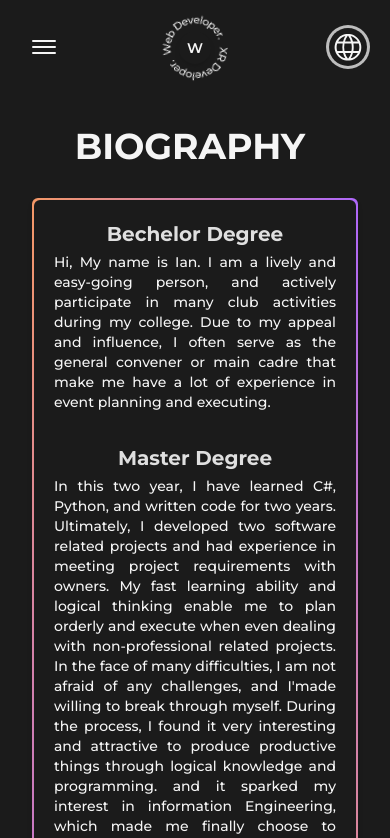
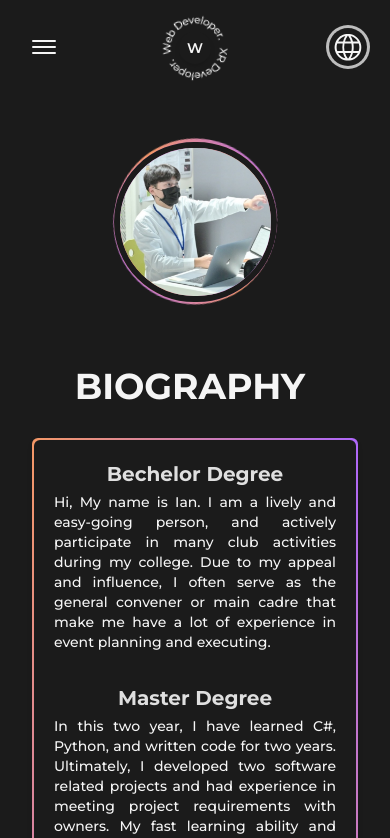
Before and after one commit to woo49m/Portfolio, a Next.js app: page /about in a window 390 px wide. Shown: the top 838 px of the page. Built offline with nearby package versions, Linux system fonts and the light colour scheme.

Commit message:
自製ping動畫特效

```diff
--- a/src/pages/about.js
+++ b/src/pages/about.js
@@ -15,6 +15,8 @@ import {
 } from "framer-motion";
 import TransitionEffect from "@/components/TransitionEffect";
 import { useTranslation } from "react-i18next";
+
+import IanWork from "../../public/images/profile/Ian_work.jpg";
 
 const AnimatedNumbers = ({ value }) => {
   const ref = useRef(null);
@@ -53,6 +55,20 @@ const About = () => {
       <main className="flex w-full flex-col items-center justify-center dark:text-light">
         <Layout className="pt-16">
           <HireMe />
+          <div className="flex items-center w-full justify-center mt-4 mb-16 ">
+            <div className=" relative lg:w-1/2 w-1/3 dark:bg-gradient-to-tl from-gradient1 via-gradient2 to-gradient1 bg-dark/60  rounded-full ">
+              <Image
+                src={IanWork}
+                alt="Ian_Hsu"
+                className="rounded-full flex justify-center border-[6px] border-dark border-solid items-center w-full h-auto lg:inline-block "
+              />
+              <div
+                className="w-[102%] h-[102%] animate-spin-slow-fast absolute left-[-1%] top-[-1%]
+                 rounded-full -z-10 bg-gradient-to-tl from-gradient1 via-gradient2 to-gradient1"
+              ></div>
+            </div>
+          </div>
+
           <AnimatedText
             text={t("About.Biography")}
             className="mb-16 lg:!text-7xl sm:!text-6xl xs:!text-4xl sm:mb-8 "
--- a/src/pages/index.js
+++ b/src/pages/index.js
@@ -9,6 +9,7 @@ import HireMe from "@/components/HireMe";
 import TransitionEffect from "@/components/TransitionEffect";
 import { useTranslation } from "react-i18next";
 
+import three from "../../public/images/profile/Three.jpg";
 import Ian9 from "../../public/images/profile/Ian9.jpg";
 import Ian10 from "../../public/images/profile/Ian10.jpg";
 
@@ -27,8 +28,8 @@ export default function Home() {
       <main className="flex items-center text-dark w-full min-h-screen  dark:text-light">
         <Layout className="pt-0 md:p-16 sm:pt-8">
           <div className="flex items-center justify-between w-full lg:flex-col">
-            <div className="w-2/3 xl:w-2/3 flex flex-row flex-wrap justify-center md:w-3/4 sm:w-4/5 xs:w-full">
-              <div className=" relative w-2/3 md:w-4/5   rounded-full shadow-xl ">
+            <div className="w-2/3 xl:w-2/3  flex flex-row  flex-wrap justify-center md:w-3/4 sm:w-4/5 xs:w-full">
+              <div className=" relative w-3/4 md:w-4/5 rounded-full  shadow-xl ">
                 <Image
                   src={Ian9}
                   alt="Ian_Hsu"
@@ -36,7 +37,7 @@ export default function Home() {
                   sizes="(max-width: 768px) 100vw, (max-width: 1200px) 50vw, 50vw"
                 />
                 <div
-                  className="w-[104%] h-[104%] animate-spin-slow-fast absolute left-[-2%] top-[-2%]
+                  className="w-[104%] h-[104%] animate-ping-cus  absolute left-[-2%] top-[-2%]
                  rounded-full -z-10 bg-gradient-to-tl  from-gradient1 via-gradient2 to-gradient1"
                 ></div>
               </div>
--- a/tailwind.config.js
+++ b/tailwind.config.js
@@ -20,6 +20,36 @@ module.exports = {
       roman: "upper-roman",
     },
     extend: {
+      keyframes: {
+        ping_cus: {
+          "0%": {
+            transform: "scale(1)",
+            opacity: "1",
+          },
+          "25%": {
+            transform: "scale(1.05)",
+            opacity: "0.5",
+          },
+          "40%": {
+            transform: "scale(1.1)",
+            opacity: "0",
+          },
+          "60%": {
+            transform: "scale(1.1)",
+            opacity: "0",
+          },
+
+          "75%": {
+            transform: "scale(1.05)",
+            opacity: "0.5",
+          },
+          "100%": {
+            transform: "scale(1)",
+            opacity: "1",
+          },
+        },
+      },
+
       fontFamily: {
         sans: ["var(--font-montserrat)"],
         mono: ["var(--font-roboto-mono)"],
@@ -36,12 +66,16 @@ module.exports = {
       animation: {
         "spin-slow": "spin 30s linear infinite",
         "spin-slow-fast": "spin 2s linear infinite",
+        "ping-slow": "ping 3s infinte",
+        "ping-cus": "ping_cus 4s linear infinite",
       },
+
       backgroundImage: {
         circularLight:
           "repeating-radial-gradient(rgba(0,0,0,0.4) 2px, #f5f5f5 5px, #f5f5f5 100px);",
       },
     },
+
     screens: {
       "2xl": { max: "1535px" },
       // => @media (max-width: 1535px) { ... }
```
Also changed, not shown: public/images/profile/Ian_work.jpg (added).
